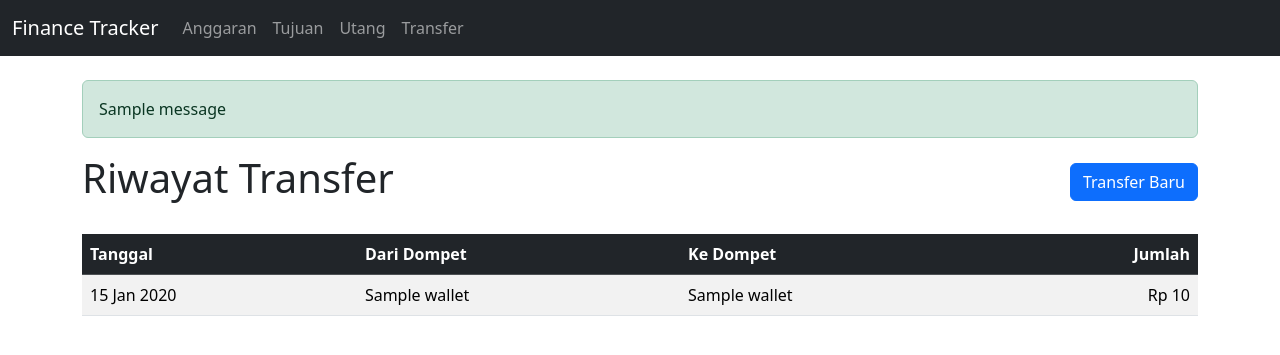
After one commit to dipoengoro/finance-tracker-app, a Django app: page /transfers/ in a window 1280 px wide. The commit adds this page. Shown: the top 355 px of the page. Run offline with Django 5.2, Linux system fonts and the light colour scheme; tables that the repository leaves empty hold one stand-in row (values such as "Sample post"); one stand-in notice (Sample message) is shown.

Commit message:
feat: Add functionality for inter-wallet transfers

```diff
--- a/templates/base.html
+++ b/templates/base.html
@@ -23,11 +23,22 @@
                     <li class="nav-item">
                         <a href="{% url 'debt_list' %}" class="nav-link">Utang</a>
                     </li>
+                    <li class="nav-item">
+                        <a href="{% url 'transfer_list' %}" class="nav-link">Transfer</a>
+                    </li>
                 </ul>
             </div>
         </div>
     </nav>
     <div class="container">
+        {% if messages %}
+            {% for message in messages %}
+                <div class="alert alert-{{ message.tags }} mt-3" role="alert">
+                    {{ message }}
+                </div>
+            {% endfor %}
+        {% endif %}
+
         {% block content %}{% endblock %}
     </div>
     <script src="{% static 'script.js' %}"></script>
--- /dev/null
+++ b/transactions/templates/transactions/transfer_list.html
@@ -0,0 +1,35 @@
+{% extends 'base.html' %}
+
+{% block title %}Riwayat Transfer{% endblock %}
+
+{% block content %}
+    <div class="d-flex justify-content-between align-items-center mb-4">
+        <h1>Riwayat Transfer</h1>
+        <a href="{% url 'transfer_create' %}" class="btn btn-primary">Transfer Baru</a>
+    </div>
+
+    <table class="table table-striped table-hover">
+        <thead class="table-dark">
+            <tr>
+                <th>Tanggal</th>
+                <th>Dari Dompet</th>
+                <th>Ke Dompet</th>
+                <th class="text-end">Jumlah</th>
+            </tr>
+        </thead>
+        <tbody>
+            {% for transfer in transfers %}
+                <tr>
+                    <td>{{ transfer.transfer_date|date:"d M Y" }}</td>
+                    <td>{{ transfer.from_wallet.name }}</td>
+                    <td>{{ transfer.to_wallet.name }}</td>
+                    <td class="text-end">Rp {{ transfer.amount|floatformat:0 }}</td>
+                </tr>
+            {% empty %}
+                <tr>
+                    <td colspan="4" class="text-center p-4">Belum ada riwayat transfer.</td>
+                </tr>
+            {% endfor %}
+        </tbody>
+    </table>
+{% endblock %}
--- a/transactions/urls.py
+++ b/transactions/urls.py
@@ -14,4 +14,6 @@ urlpatterns = [
     path('debts/', views.DebtListView.as_view(), name='debt_list'),
     path('debts/add/', views.DebtCreateView.as_view(), name='debt_create'),
     path('debts/<int:pk>/pay/', views.pay_debt, name='pay_debt'),
+    path('transfers/', views.TransferListView.as_view(), name='transfer_list'),
+    path('transfers/add/', views.TransferCreateView.as_view(), name='transfer_create'),
 ]
--- a/transactions/views.py
+++ b/transactions/views.py
@@ -9,7 +9,8 @@ from django.views.generic import ListView, UpdateView, CreateView
 from django.urls import reverse_lazy
 from unicodedata import category
 
-from .models import Transaction, Category, Wallet, Payee, Budget, FinancialGoal, Debt
+from .models import Transaction, Category, Wallet, Payee, Budget, FinancialGoal, Debt, Transfer
+from django.contrib import messages
 from decimal import Decimal
 
 
@@ -234,3 +235,39 @@ def pay_debt(request, pk):
             debt.save()
 
     return redirect(reverse('debt_list'))
+
+class TransferListView(ListView):
+    model = Transfer
+    template_name = 'transactions/transfer_list.html'
+    context_object_name = 'transfers'
+    ordering = ['-transfer_date']
+
+class TransferCreateView(CreateView):
+    model = Transfer
+    fields = ['from_wallet', 'to_wallet', 'amount', 'admin_fee', 'transfer_date', 'notes']
+    template_name = 'transactions/transfer_form.html'
+    success_url = reverse_lazy('transfer_list')
+
+    def form_valid(self, form):
+        transfer = form.save(commit=False)
+        from_wallet = transfer.from_wallet
+        to_wallet = transfer.to_wallet
+        amount = transfer.amount
+        admin_fee = transfer.admin_fee
+
+        if from_wallet == to_wallet:
+            messages.error(self.request, "Dompet asal dan tujuan tidak boleh sama.")
+            return self.form_invalid(form)
+
+        if from_wallet.balance < (amount + admin_fee):
+            messages.error(self.request, f"Saldo di {from_wallet.name} tidak mencukupi.")
+            return self.form_invalid(form)
+
+        from_wallet.balance -= (amount + admin_fee)
+        to_wallet.balance += amount
+
+        from_wallet.save()
+        to_wallet.save()
+
+        transfer.save()
+        return super().form_valid(form)
```
Also changed, not shown: transactions/templates/transactions/transfer_form.html (added, +16 -0 lines).
